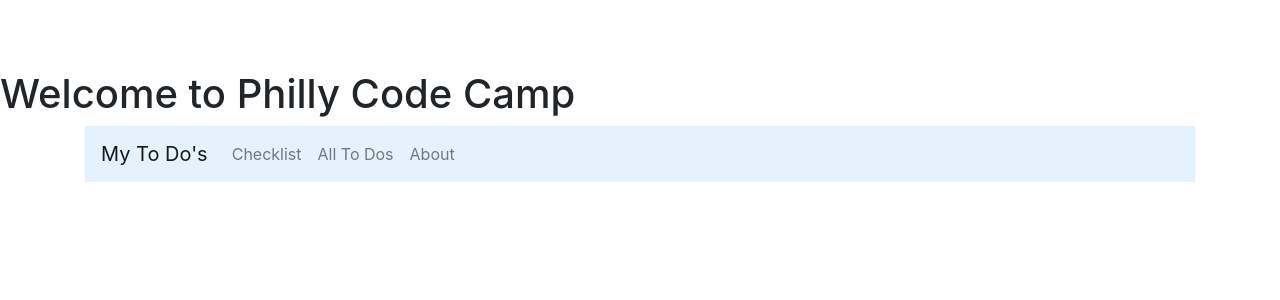
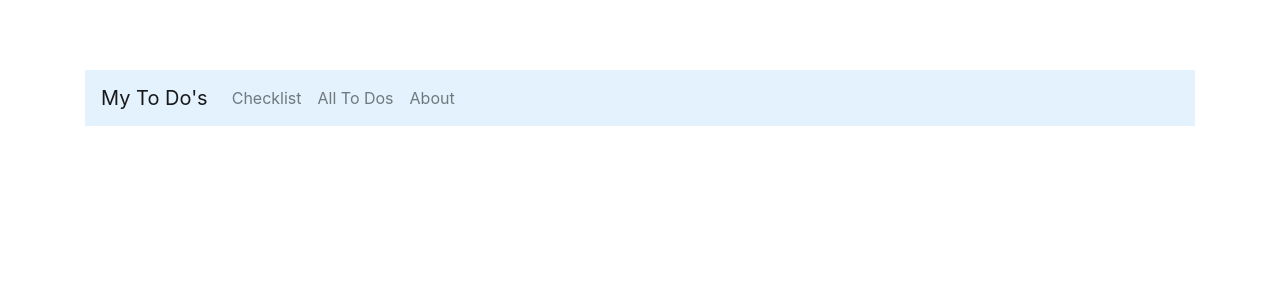
Before and after one commit to NickHodges/AngularToDo, an Angular app: page / in a window 1280 px wide. Shown: the top 300 px of the page. Built offline with nearby package versions, Linux system fonts and the light colour scheme.

Commit message:
Changed for bad merge

```diff
--- a/src/app/app.component.html
+++ b/src/app/app.component.html
@@ -1,3 +1,2 @@
-<h1>Welcome to Philly Code Camp</h1>
 <!-- Changed in Step 3 -->
 <app-navbar></app-navbar>
```
